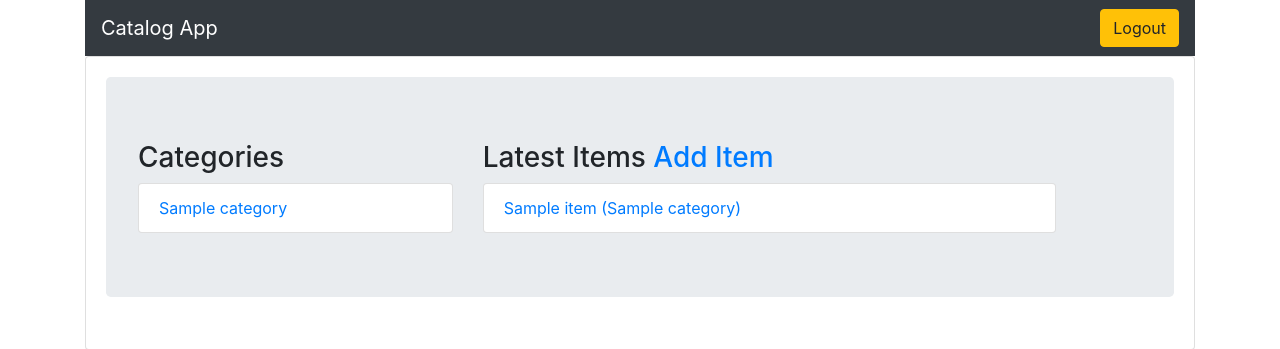
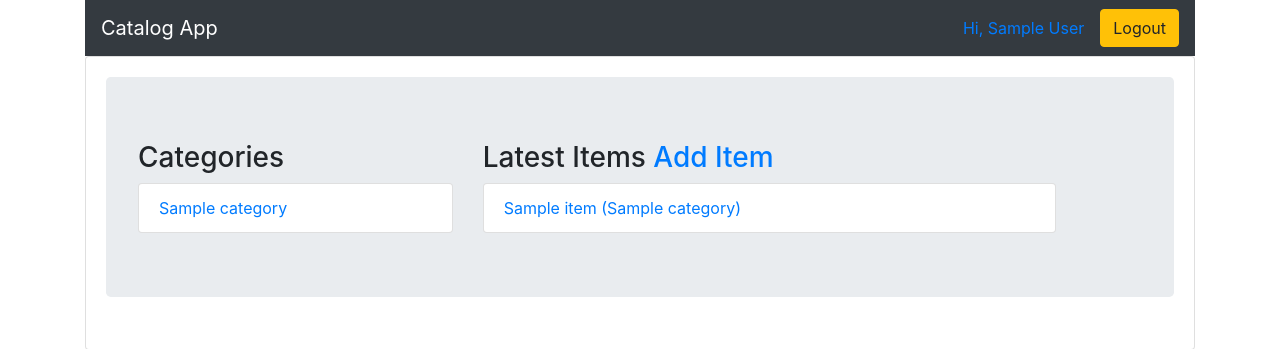
Before and after one commit to akudet/fsnd-proj4, a Flask app: page / in a window 1280 px wide. Shown: the top 349 px of the page. Run offline with Flask 2, Linux system fonts and the light colour scheme; a user stored in the database is signed in; tables that the repository leaves empty hold one stand-in row (values such as "Sample post"); some libraries are stand-ins or nearby versions.

Commit message:
show user name in navbar

```diff
--- a/templates/main.html
+++ b/templates/main.html
@@ -20,6 +20,13 @@
     <nav class="navbar navbar-dark bg-dark">
         <a class="navbar-brand" href="{{ url_for('catalog') }}">Catalog App</a>
         <ul class="navbar-nav mr-auto"></ul>
+        <ul class="nav">
+            {% if current_user.is_authenticated %}
+            <li class="nav-item">
+                <a class="nav-link active" href="#">Hi, {{ current_user.name }}</a>
+            </li>
+            {% endif %}
+        </ul>
         {% if current_user.is_authenticated %}
             <a class="btn btn-warning" href="{{ url_for('logout') }}">Logout</a>
         {% else %}
```
